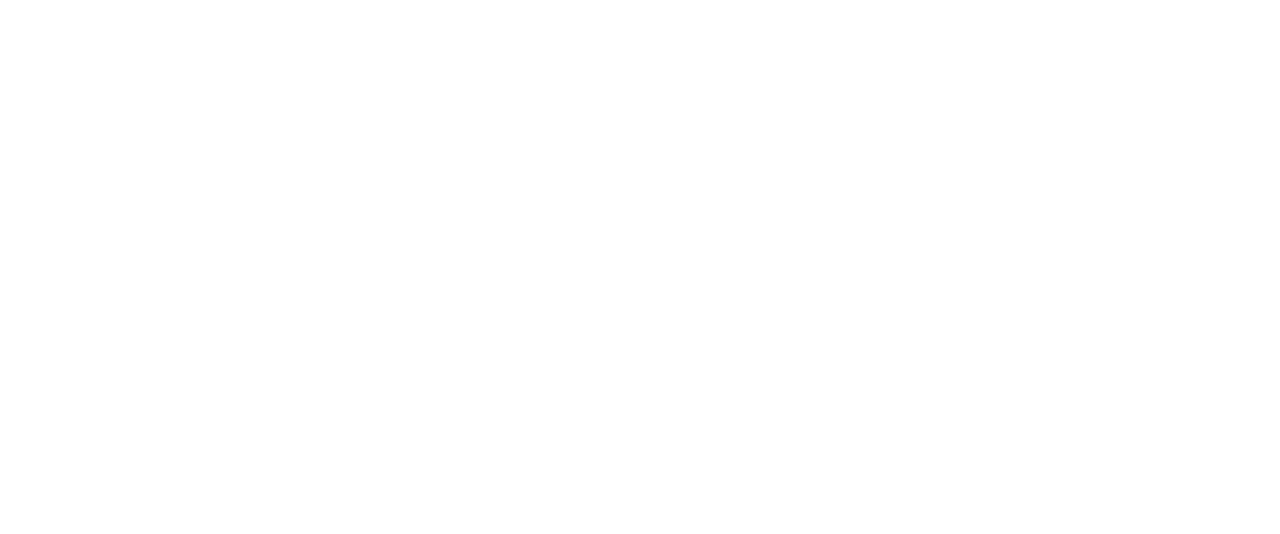
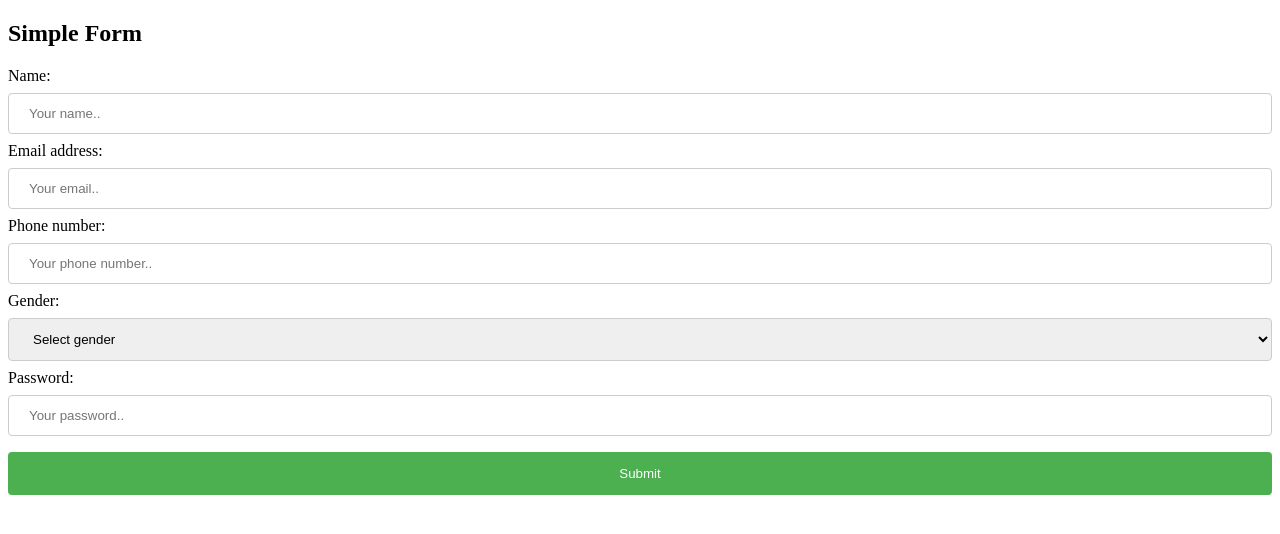
Before and after one commit to Jeraymi/jeraymibase, a plain HTML site: page index.html in a window 1280 px wide. Drawn offline with Linux system fonts and the light colour scheme.

Commit message:
Update index.html
Simple Form

```diff
--- a/index.html
+++ b/index.html
@@ -1,12 +1,104 @@
 <!DOCTYPE html>
 <html>
 <head>
-    <meta charset="UTF-8" />
-    <title>
+	<title>Simple Form</title>
+	<style>
+		input[type=text], input[type=password], select {
+		  width: 100%;
+		  padding: 12px 20px;
+		  margin: 8px 0;
+		  display: inline-block;
+		  border: 1px solid #ccc;
+		  border-radius: 4px;
+		  box-sizing: border-box;
+		}
 
-    </title>
+		input[type=submit] {
+		  width: 100%;
+		  background-color: #4CAF50;
+		  color: white;
+		  padding: 14px 20px;
+		  margin: 8px 0;
+		  border: none;
+		  border-radius: 4px;
+		  cursor: pointer;
+		}
+
+		input[type=submit]:hover {
+		  background-color: #45a049;
+		}
+
+		.error {
+		  color: red;
+		  font-weight: bold;
+		  margin-bottom: 10px;
+		}
+
+		.success {
+		  color: green;
+		  font-weight: bold;
+		  margin-bottom: 10px;
+		}
+	</style>
 </head>
 <body>
+	<h2>Simple Form</h2>
+	<form id="myForm" onsubmit="return validateForm()">
+		<label for="name">Name:</label>
+		<input type="text" id="name" name="name" placeholder="Your name.." required>
 
+		<label for="email">Email address:</label>
+		<input type="text" id="email" name="email" placeholder="Your email.." required>
+
+		<label for="phone">Phone number:</label>
+		<input type="text" id="phone" name="phone" placeholder="Your phone number.." required>
+
+		<label for="gender">Gender:</label>
+		<select id="gender" name="gender" required>
+			<option value="">Select gender</option>
+			<option value="male">Male</option>
+			<option value="female">Female</option>
+			<option value="other">Other</option>
+		</select>
+
+		<label for="password">Password:</label>
+		<input type="password" id="password" name="password" placeholder="Your password.." required>
+
+		<input type="submit" value="Submit">
+	</form>
+
+	<div id="error" class="error"></div>
+	<div id="success" class="success"></div>
+
+	<script>
+		function validateForm() {
+			var name = document.forms["myForm"]["name"].value;
+			var email = document.forms["myForm"]["email"].value;
+			var phone = document.forms["myForm"]["phone"].value;
+			var gender = document.forms["myForm"]["gender"].value;
+			var password = document.forms["myForm"]["password"].value;
+			var error = document.getElementById("error");
+			var success = document.getElementById("success");
+
+			if (name == "" || email == "" || phone == "" || gender == "" || password == "") {
+				error.innerHTML = "Please fill out all fields";
+				return false;
+			} else {
+				error.innerHTML = "";
+			}
+
+			var emailRegex = /^[^\s@]+@[^\s@]+\.[^\s@]+$/;
+			if (!email.match(emailRegex)) {
+				error.innerHTML = "Please enter a valid email address";
+				return false;
+			} else {
+				error.innerHTML = "";
+			}
+
+			// Success message
+			success.innerHTML = "Form submitted successfully!";
+			return true;
+		}
+	</script>
 </body>
 </html>
```
